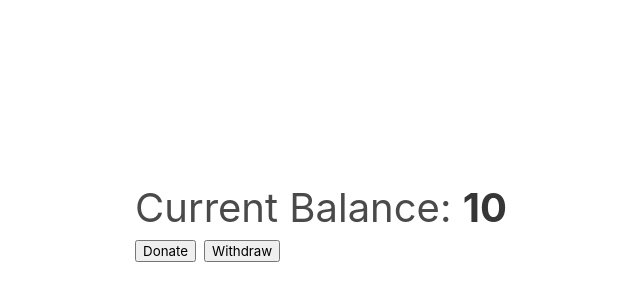
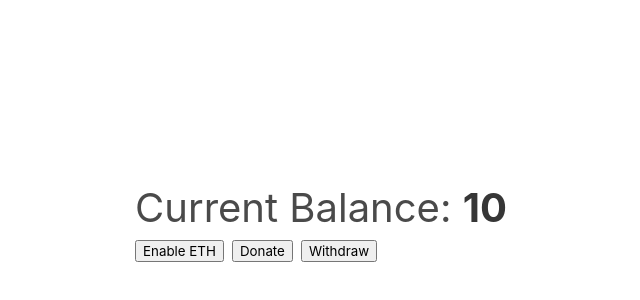
Before and after one commit to agunghudaya/dAppFaucet, a React (Create React App) app: page / in a window 1280 px wide. Shown: the part 180-480 px from the top of the page, without its empty margins (319-959 px from the left). Built offline with nearby package versions, Linux system fonts and the light colour scheme.

Commit message:
integrated to metamask

```diff
--- a/src/App.js
+++ b/src/App.js
@@ -1,7 +1,17 @@
 
+import { useEffect } from "react";
 import "./App.css";
 
 function App() {
+
+  useEffect(() => {
+    const loadProvider = async () => {
+
+    }
+     loadProvider()
+  }, [])
+
+
   return (
     <>
       <div className='faucet-wrapper'>
@@ -9,6 +19,16 @@
           <div className='balance-view is-size-2'>
             Current Balance: <strong>10</strong>
           </div>
+          <button
+            className="btn mr-2"
+            onClick={async () => {
+              const account = await window.ethereum.request({method: "eth_requestAccounts"})
+              console.log(account)
+            }}
+          >
+            Enable ETH
+          </button>
+
           <button className='btn mr-2'>Donate</button>
           <button className='btn mr-2'>Withdraw</button>
         </div>
```
